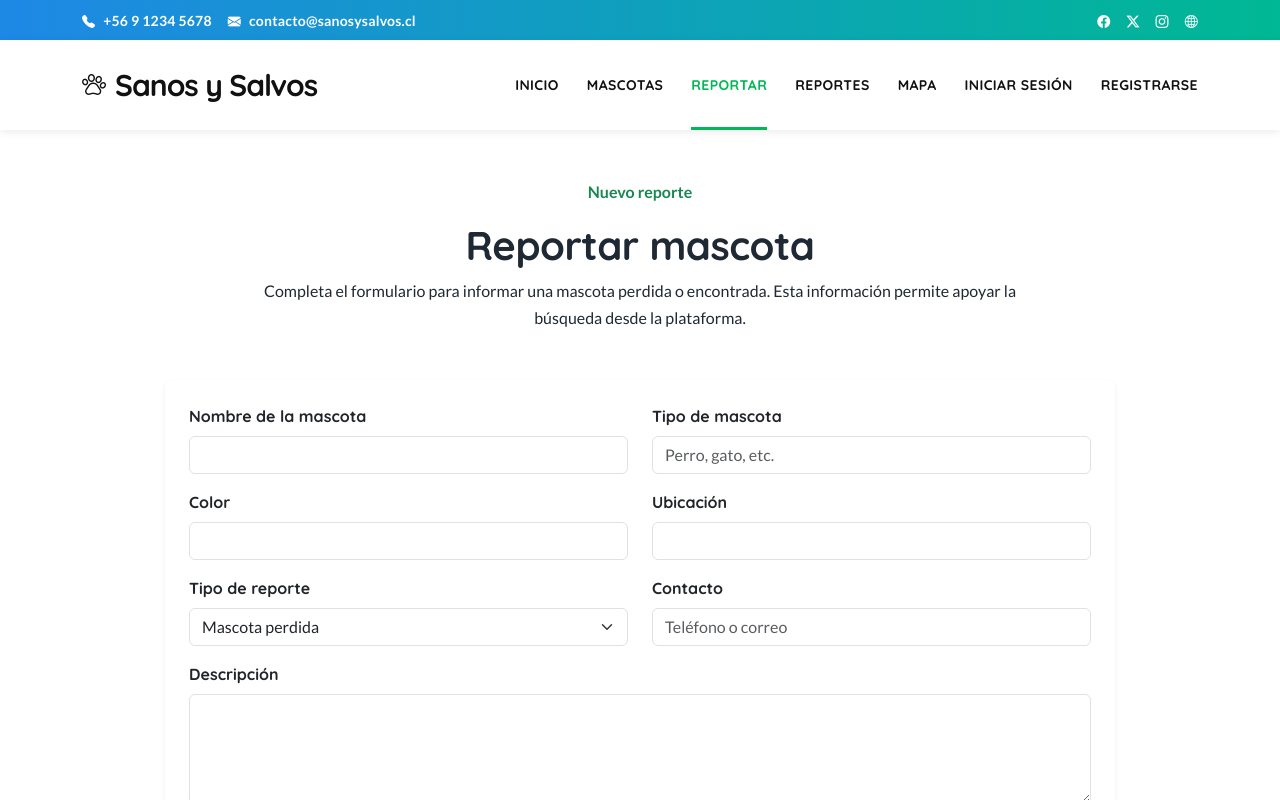
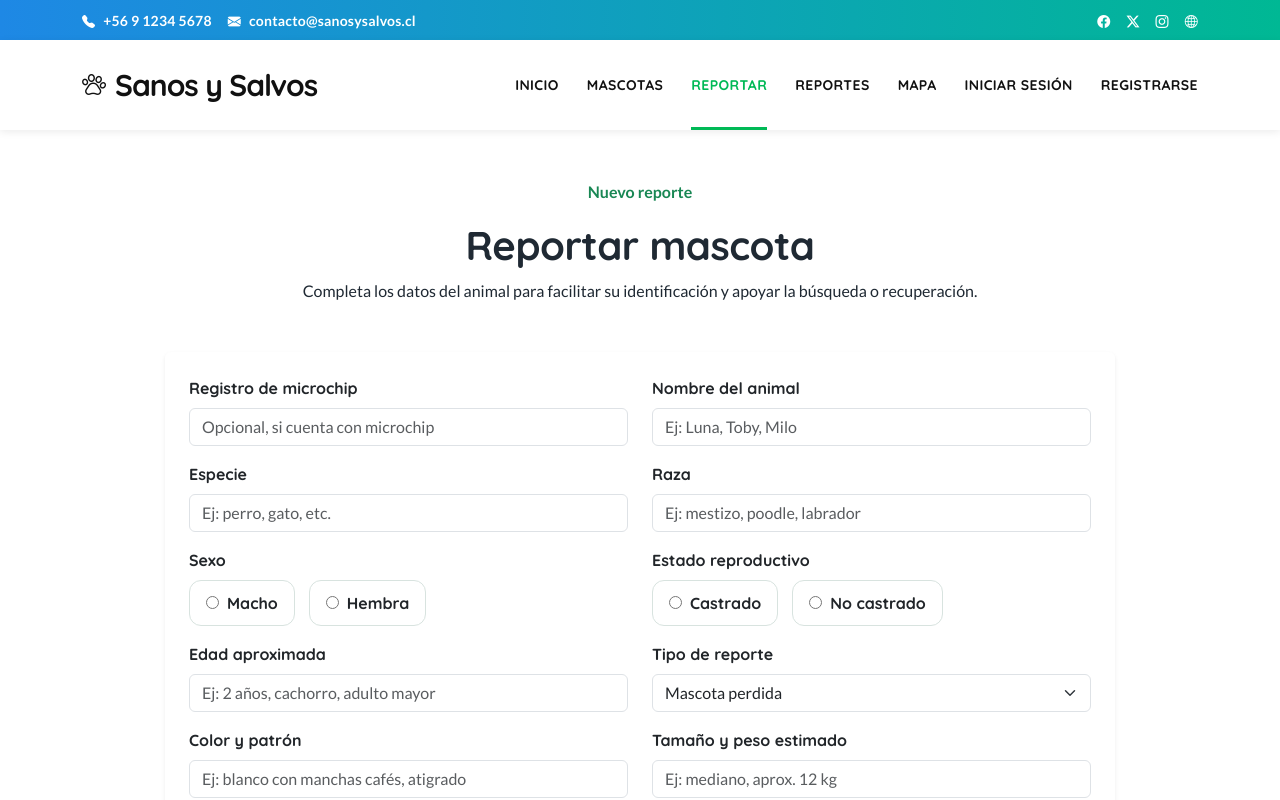
Before and after one commit to Carla-VL/SanosYSalvos_Frontend, a React (Vite) app in the folder Front_Sanos_y_Salvos/: page / in a window 1280 px wide. Both pictures are taken after a click on the button "REPORTAR". Shown: the top 800 px of the page. Built offline with nearby package versions, Linux system fonts and the light colour scheme.

Commit message:
modificación a la pagina de reportar
se modifico la pagina de realizar reportes añadiendo mas datos para completar.

```diff
--- a/Front_Sanos_y_Salvos/src/pages/Reportar.jsx
+++ b/Front_Sanos_y_Salvos/src/pages/Reportar.jsx
@@ -2,16 +2,23 @@ import { useState } from "react";
 
 function Reportar() {
   const [formulario, setFormulario] = useState({
-    nombreMascota: "",
-    tipoMascota: "",
-    color: "",
+    microchip: "",
+    nombreAnimal: "",
+    especie: "",
+    raza: "",
+    sexo: "",
+    estadoReproductivo: "",
+    edadAproximada: "",
+    colorPatron: "",
+    tamanoPeso: "",
+    caracteristicasEspeciales: "",
     ubicacion: "",
     tipoReporte: "PERDIDA",
-    descripcion: "",
     contacto: "",
   });
 
   const [mensaje, setMensaje] = useState("");
+  const [errores, setErrores] = useState({});
 
   function manejarCambio(evento) {
     setFormulario({
@@ -20,19 +27,87 @@ function Reportar() {
     });
   }
 
+  function validarFormulario() {
+    const nuevosErrores = {};
+
+    if (!formulario.nombreAnimal.trim()) {
+      nuevosErrores.nombreAnimal = "El nombre del animal es obligatorio.";
+    }
+
+    if (!formulario.especie.trim()) {
+      nuevosErrores.especie = "La especie es obligatoria.";
+    }
+
+    if (!formulario.raza.trim()) {
+      nuevosErrores.raza = "La raza es obligatoria.";
+    }
+
+    if (!formulario.sexo) {
+      nuevosErrores.sexo = "Debes seleccionar el sexo del animal.";
+    }
+
+    if (!formulario.estadoReproductivo) {
+      nuevosErrores.estadoReproductivo =
+        "Debes seleccionar el estado reproductivo.";
+    }
+
+    if (!formulario.edadAproximada.trim()) {
+      nuevosErrores.edadAproximada = "La edad aproximada es obligatoria.";
+    }
+
+    if (!formulario.colorPatron.trim()) {
+      nuevosErrores.colorPatron = "Debes indicar color y patrón del animal.";
+    }
+
+    if (!formulario.tamanoPeso.trim()) {
+      nuevosErrores.tamanoPeso =
+        "Debes indicar tamaño y peso aproximado del animal.";
+    }
+
+    if (!formulario.caracteristicasEspeciales.trim()) {
+      nuevosErrores.caracteristicasEspeciales =
+        "Debes agregar características físicas que ayuden a identificarlo.";
+    }
+
+    if (!formulario.ubicacion.trim()) {
+      nuevosErrores.ubicacion = "La ubicación es obligatoria.";
+    }
+
+    if (!formulario.contacto.trim()) {
+      nuevosErrores.contacto = "El contacto es obligatorio.";
+    }
+
+    return nuevosErrores;
+  }
+
   function manejarEnvio(evento) {
     evento.preventDefault();
 
-    console.log("Reporte registrado:", formulario);
-    setMensaje("Reporte registrado correctamente.");
+    const validaciones = validarFormulario();
+    setErrores(validaciones);
+    setMensaje("");
+
+    if (Object.keys(validaciones).length > 0) {
+      return;
+    }
+
+    console.log("Reporte listo para enviar al BFF:", formulario);
+
+    setMensaje("Reporte validado correctamente. Pendiente conexión con BFF.");
 
     setFormulario({
-      nombreMascota: "",
-      tipoMascota: "",
-      color: "",
+      microchip: "",
+      nombreAnimal: "",
+      especie: "",
+      raza: "",
+      sexo: "",
+      estadoReproductivo: "",
+      edadAproximada: "",
+      colorPatron: "",
+      tamanoPeso: "",
+      caracteristicasEspeciales: "",
       ubicacion: "",
       tipoReporte: "PERDIDA",
-      descripcion: "",
       contacto: "",
     });
   }
@@ -44,60 +119,152 @@ function Reportar() {
         <h1>Reportar mascota</h1>
 
         <p>
-          Completa el formulario para informar una mascota perdida o encontrada.
-          Esta información permite apoyar la búsqueda desde la plataforma.
+          Completa los datos del animal para facilitar su identificación y apoyar
+          la búsqueda o recuperación.
         </p>
       </div>
 
-      <form className="card shadow-sm border-0 p-4 formulario-reporte" onSubmit={manejarEnvio}>
+      <form
+        className="card shadow-sm border-0 p-4 formulario-reporte"
+        onSubmit={manejarEnvio}
+      >
         <div className="row">
           <div className="col-md-6 mb-3">
-            <label className="form-label">Nombre de la mascota</label>
+            <label className="form-label">Registro de microchip</label>
             <input
               className="form-control"
               type="text"
-              name="nombreMascota"
-              value={formulario.nombreMascota}
+              name="microchip"
+              value={formulario.microchip}
               onChange={manejarCambio}
-              required
+              placeholder="Opcional, si cuenta con microchip"
             />
           </div>
 
           <div className="col-md-6 mb-3">
-            <label className="form-label">Tipo de mascota</label>
+            <label className="form-label">Nombre del animal</label>
             <input
               className="form-control"
               type="text"
-              name="tipoMascota"
-              value={formulario.tipoMascota}
+              name="nombreAnimal"
+              value={formulario.nombreAnimal}
               onChange={manejarCambio}
-              placeholder="Perro, gato, etc."
-              required
+              placeholder="Ej: Luna, Toby, Milo"
             />
+            {errores.nombreAnimal && (
+              <small className="text-danger">{errores.nombreAnimal}</small>
+            )}
           </div>
 
           <div className="col-md-6 mb-3">
-            <label className="form-label">Color</label>
+            <label className="form-label">Especie</label>
             <input
               className="form-control"
               type="text"
-              name="color"
-              value={formulario.color}
+              name="especie"
+              value={formulario.especie}
               onChange={manejarCambio}
-              required
+              placeholder="Ej: perro, gato, etc."
             />
+            {errores.especie && (
+              <small className="text-danger">{errores.especie}</small>
+            )}
           </div>
 
           <div className="col-md-6 mb-3">
-            <label className="form-label">Ubicación</label>
+            <label className="form-label">Raza</label>
             <input
               className="form-control"
               type="text"
-              name="ubicacion"
-              value={formulario.ubicacion}
+              name="raza"
+              value={formulario.raza}
               onChange={manejarCambio}
-              required
+              placeholder="Ej: mestizo, poodle, labrador"
             />
+            {errores.raza && (
+              <small className="text-danger">{errores.raza}</small>
+            )}
+          </div>
+
+          <div className="col-md-6 mb-3">
+            <label className="form-label d-block">Sexo</label>
+
+            <div className="opciones-radio">
+              <label className="opcion-radio">
+                <input
+                  type="radio"
+                  name="sexo"
+                  value="Macho"
+                  checked={formulario.sexo === "Macho"}
+                  onChange={manejarCambio}
+                />
+                Macho
+              </label>
+
+              <label className="opcion-radio">
+                <input
+                  type="radio"
+                  name="sexo"
+                  value="Hembra"
+                  checked={formulario.sexo === "Hembra"}
+                  onChange={manejarCambio}
+                />
+                Hembra
+              </label>
+            </div>
+
+            {errores.sexo && (
+              <small className="text-danger">{errores.sexo}</small>
+            )}
+          </div>
+
+          <div className="col-md-6 mb-3">
+            <label className="form-label d-block">Estado reproductivo</label>
+
+            <div className="opciones-radio">
+              <label className="opcion-radio">
+                <input
+                  type="radio"
+                  name="estadoReproductivo"
+                  value="Castrado"
+                  checked={formulario.estadoReproductivo === "Castrado"}
+                  onChange={manejarCambio}
+                />
+                Castrado
+              </label>
+
+              <label className="opcion-radio">
+                <input
+                  type="radio"
+                  name="estadoReproductivo"
+                  value="No castrado"
+                  checked={formulario.estadoReproductivo === "No castrado"}
+                  onChange={manejarCambio}
+                />
+                No castrado
+              </label>
+            </div>
+
+            {errores.estadoReproductivo && (
+              <small className="text-danger">
+                {errores.estadoReproductivo}
+              </small>
+            )}
+          </div>
+
+          <div className="col-md-6 mb-3">
+            <label className="form-label">Edad aproximada</label>
+            <input
+              className="form-control"
+              type="text"
+              name="edadAproximada"
+              value={formulario.edadAproximada}
+              onChange={manejarCambio}
+              placeholder="Ej: 2 años, cachorro, adulto mayor"
+            />
+            {errores.edadAproximada && (
+              <small className="text-danger">{errores.edadAproximada}</small>
+            )}
           </div>
 
           <div className="col-md-6 mb-3">
@@ -114,6 +281,70 @@ function Reportar() {
           </div>
 
           <div className="col-md-6 mb-3">
+            <label className="form-label">Color y patrón</label>
+            <input
+              className="form-control"
+              type="text"
+              name="colorPatron"
+              value={formulario.colorPatron}
+              onChange={manejarCambio}
+              placeholder="Ej: blanco con manchas cafés, atigrado"
+            />
+            {errores.colorPatron && (
+              <small className="text-danger">{errores.colorPatron}</small>
+            )}
+          </div>
+
+          <div className="col-md-6 mb-3">
+            <label className="form-label">Tamaño y peso estimado</label>
+            <input
+              className="form-control"
+              type="text"
+              name="tamanoPeso"
+              value={formulario.tamanoPeso}
+              onChange={manejarCambio}
+              placeholder="Ej: mediano, aprox. 12 kg"
+            />
+            {errores.tamanoPeso && (
+              <small className="text-danger">{errores.tamanoPeso}</small>
+            )}
+          </div>
+
+          <div className="col-12 mb-3">
+            <label className="form-label">
+              Características físicas detalladas
+            </label>
+            <textarea
+              className="form-control"
+              name="caracteristicasEspeciales"
+              value={formulario.caracteristicasEspeciales}
+              onChange={manejarCambio}
+              rows="4"
+              placeholder="Ej: cicatriz en una pata, cola corta, collar rojo, camina de forma particular, oreja doblada, etc."
+            />
+            {errores.caracteristicasEspeciales && (
+              <small className="text-danger">
+                {errores.caracteristicasEspeciales}
+              </small>
+            )}
+          </div>
+
+          <div className="col-md-6 mb-3">
+            <label className="form-label">Ubicación</label>
+            <input
+              className="form-control"
+              type="text"
+              name="ubicacion"
+              value={formulario.ubicacion}
+              onChange={manejarCambio}
+              placeholder="Ej: Maipú, Santiago Centro, La Florida"
+            />
+            {errores.ubicacion && (
+              <small className="text-danger">{errores.ubicacion}</small>
+            )}
+          </div>
+
+          <div className="col-md-6 mb-3">
             <label className="form-label">Contacto</label>
             <input
               className="form-control"
@@ -121,21 +352,11 @@ function Reportar() {
               name="contacto"
               value={formulario.contacto}
               onChange={manejarCambio}
-              placeholder="Teléfono o correo"
-              required
+              placeholder="Teléfono o correo de contacto"
             />
-          </div>
-
-          <div className="col-12 mb-3">
-            <label className="form-label">Descripción</label>
-            <textarea
-              className="form-control"
-              name="descripcion"
-              value={formulario.descripcion}
-              onChange={manejarCambio}
-              rows="4"
-              required
-            />
+            {errores.contacto && (
+              <small className="text-danger">{errores.contacto}</small>
+            )}
           </div>
         </div>
 
@@ -144,7 +365,11 @@ function Reportar() {
         </button>
       </form>
 
-      {mensaje && <div className="alert alert-success mt-3 formulario-reporte">{mensaje}</div>}
+      {mensaje && (
+        <div className="alert alert-success mt-3 formulario-reporte">
+          {mensaje}
+        </div>
+      )}
     </section>
   );
 }
--- a/Front_Sanos_y_Salvos/src/styles.css
+++ b/Front_Sanos_y_Salvos/src/styles.css
@@ -518,3 +518,29 @@ button,
     height: 360px;
   }
 }
+
+.opciones-radio {
+  display: flex;
+  gap: 14px;
+  flex-wrap: wrap;
+}
+
+.opcion-radio {
+  border: 1px solid #d8e3df;
+  border-radius: 12px;
+  padding: 10px 16px;
+  background-color: #ffffff;
+  cursor: pointer;
+  font-family: "Quicksand", Arial, sans-serif;
+  font-weight: 700;
+  transition: all 0.3s ease;
+}
+
+.opcion-radio input {
+  margin-right: 8px;
+}
+
+.opcion-radio:hover {
+  border-color: #00b956;
+  background-color: #eefbf6;
+}
```
Also changed, not shown: Front_Sanos_y_Salvos/src/components/MapaMascotas.jsx (+12 -3 lines).
